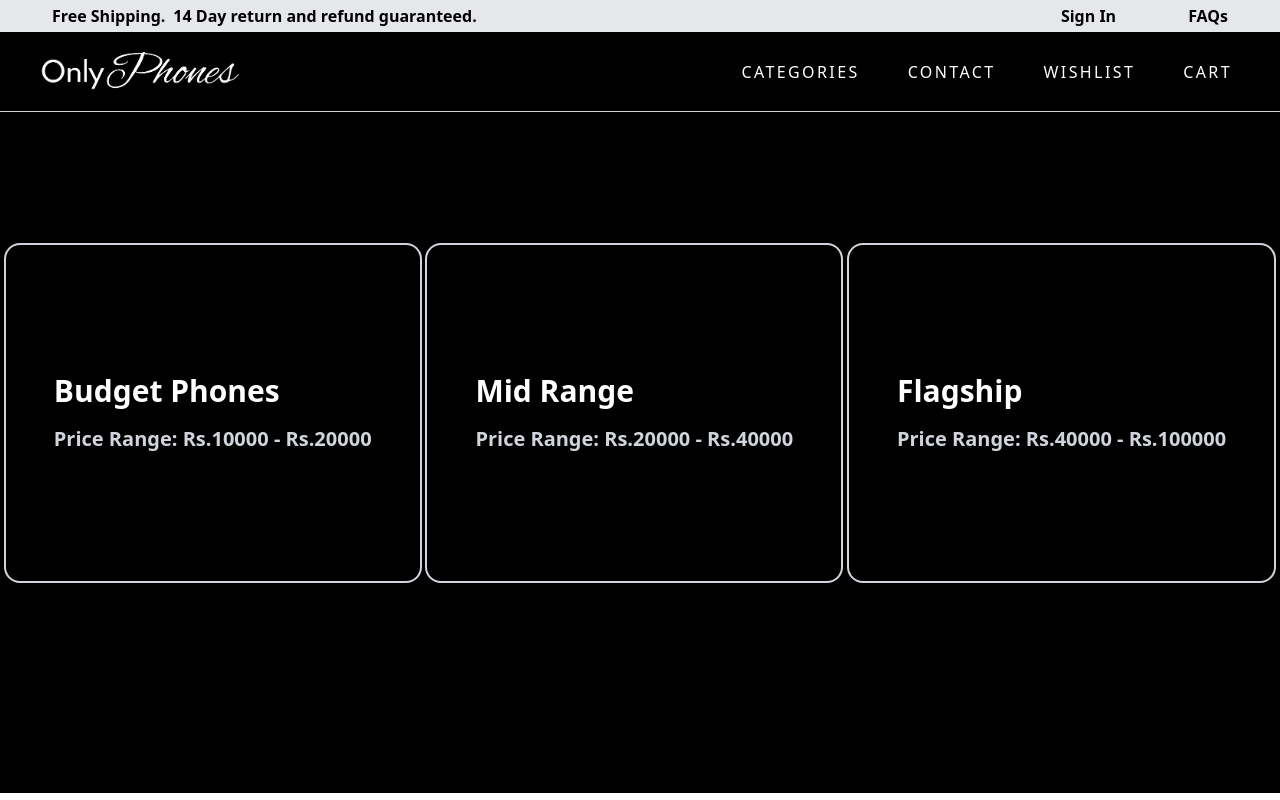
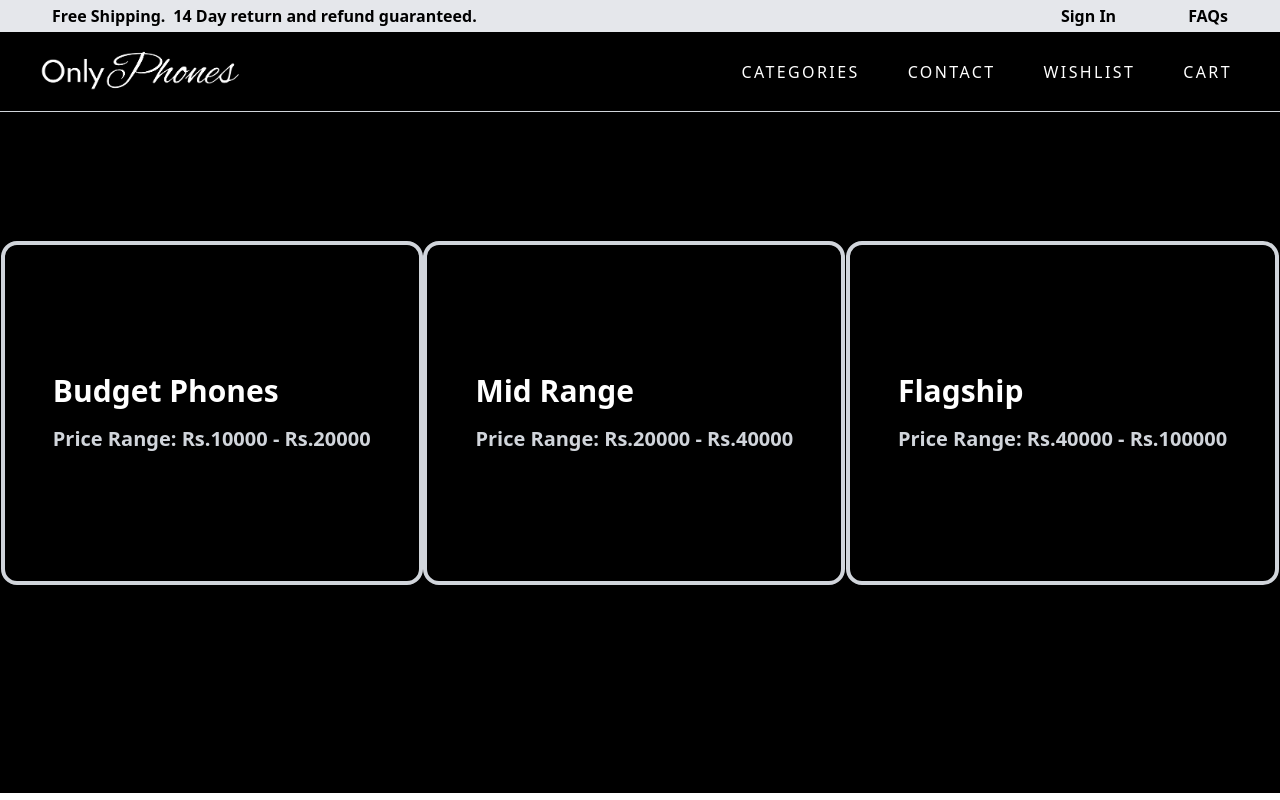
Before and after one commit to V4run-Sharma/items-all-ecommerce, a React (Vite) app in the folder client/: page /categories in a window 1280 px wide. Built offline with nearby package versions, Linux system fonts and the light colour scheme.

Commit message:
something

```diff
--- a/client/src/components/BudgetPhones.jsx
+++ b/client/src/components/BudgetPhones.jsx
@@ -7,7 +7,7 @@ const BudgetPhones = () => {
       {Phones.filter((phone) => phone.category === "budget").map((phone) => (
         <div
           key={phone.id}
-          className="phonecard max-h-80 text-white border-2 flex rounded-2xl border-gray-300 p-6 space-x-6 hover:scale-110 hover:border-white transition-all mr-16 mb-16"
+          className="phonecard max-h-80 text-white border-4 flex rounded-2xl border-gray-300 p-6 space-x-6 hover:scale-110 hover:border-white transition-all mr-16 mb-16"
         >
           <div className="tempImg border-2 rounded-2xl border-gray-300 px-16 py-32"></div>
           <div className="flex flex-col justify-between">
--- a/client/src/components/Categories.jsx
+++ b/client/src/components/Categories.jsx
@@ -5,7 +5,7 @@ const Categories = () => {
   return (
     <div className="pb-20 categories h-[calc(85vh+1px)] bg-black text-white flex justify-evenly items-center">
       <Link to="/budget">
-        <div className="font-bold text-3xl border-2 rounded-2xl border-gray-300 py-32 px-12 hover:border-white  hover:scale-110 transition-all cursor-pointer">
+        <div className="font-bold text-3xl border-4 rounded-2xl border-gray-300 py-32 px-12 hover:border-white  hover:scale-110 transition-all cursor-pointer">
           <h1>Budget Phones</h1>
           <h3 className="text-xl font-semibold pt-4 text-gray-300">
             Price Range: Rs.10000 - Rs.20000
@@ -13,7 +13,7 @@ const Categories = () => {
         </div>
       </Link>
       <Link to="/midrange">
-        <div className="font-bold text-3xl border-2 rounded-2xl border-gray-300 py-32 px-12 hover:border-white  hover:scale-110 transition-all cursor-pointer">
+        <div className="font-bold text-3xl border-4 rounded-2xl border-gray-300 py-32 px-12 hover:border-white  hover:scale-110 transition-all cursor-pointer">
           <h1>Mid Range</h1>
           <h3 className="text-xl font-semibold pt-4 text-gray-300">
             Price Range: Rs.20000 - Rs.40000
@@ -21,7 +21,7 @@ const Categories = () => {
         </div>
       </Link>
       <Link to="/flagship">
-        <div className="font-bold text-3xl border-2 rounded-2xl border-gray-300 py-32 px-12 hover:border-white  hover:scale-110 transition-all cursor-pointer">
+        <div className="font-bold text-3xl border-4 rounded-2xl border-gray-300 py-32 px-12 hover:border-white  hover:scale-110 transition-all cursor-pointer">
           <h1>Flagship</h1>
           <h3 className="text-xl font-semibold pt-4 text-gray-300">
             Price Range: Rs.40000 - Rs.100000
--- a/client/src/components/FlagshipPhones.jsx
+++ b/client/src/components/FlagshipPhones.jsx
@@ -7,7 +7,7 @@ const FlagshipPhones = () => {
       {Phones.filter((phone) => phone.category === "flagship").map((phone) => (
         <div
           key={phone.id}
-          className="phonecard max-h-80 text-white border-2 flex rounded-2xl border-gray-300 p-6 space-x-6 hover:scale-110 hover:border-white transition-all mr-16 mb-16"
+          className="phonecard max-h-80 text-white border-4 flex rounded-2xl border-gray-300 p-6 space-x-6 hover:scale-110 hover:border-white transition-all mr-16 mb-16"
         >
           <div className="tempImg border-2 rounded-2xl border-gray-300 px-16 py-32"></div>
           <div className="flex flex-col justify-between">
--- a/client/src/components/MidRangePhones.jsx
+++ b/client/src/components/MidRangePhones.jsx
@@ -7,7 +7,7 @@ const MidRangePhones = () => {
       {Phones.filter((phone) => phone.category === "mid-range").map((phone) => (
         <div
           key={phone.id}
-          className="phonecard max-h-80 text-white border-2 flex rounded-2xl border-gray-300 p-6 space-x-6 hover:scale-110 hover:border-white transition-all mr-16 mb-16"
+          className="phonecard max-h-80 text-white border-4 flex rounded-2xl border-gray-300 p-6 space-x-6 hover:scale-110 hover:border-white transition-all mr-16 mb-16"
         >
           <div className="tempImg border-2 rounded-2xl border-gray-300 px-16 py-32"></div>
           <div className="flex flex-col justify-between">
```
